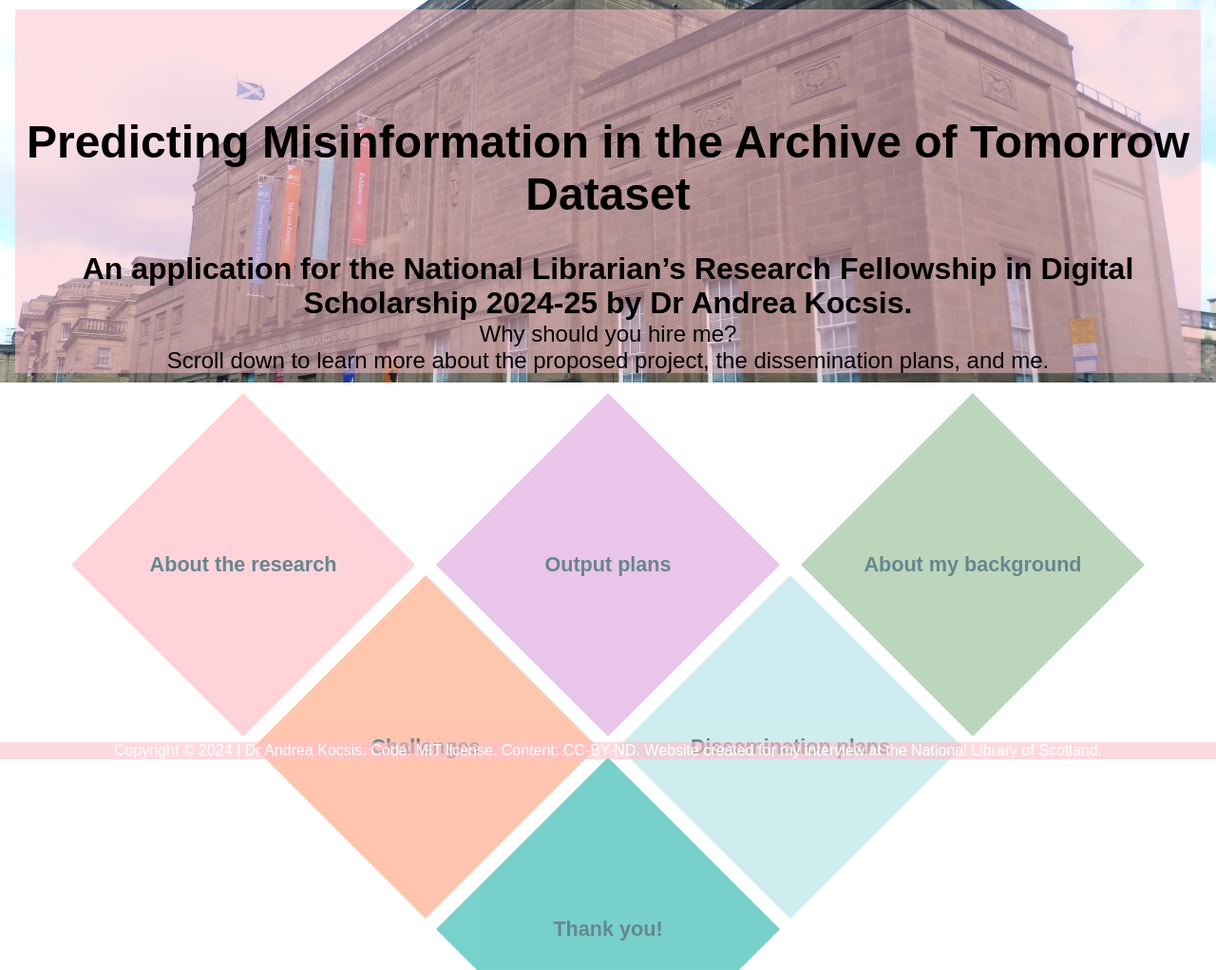
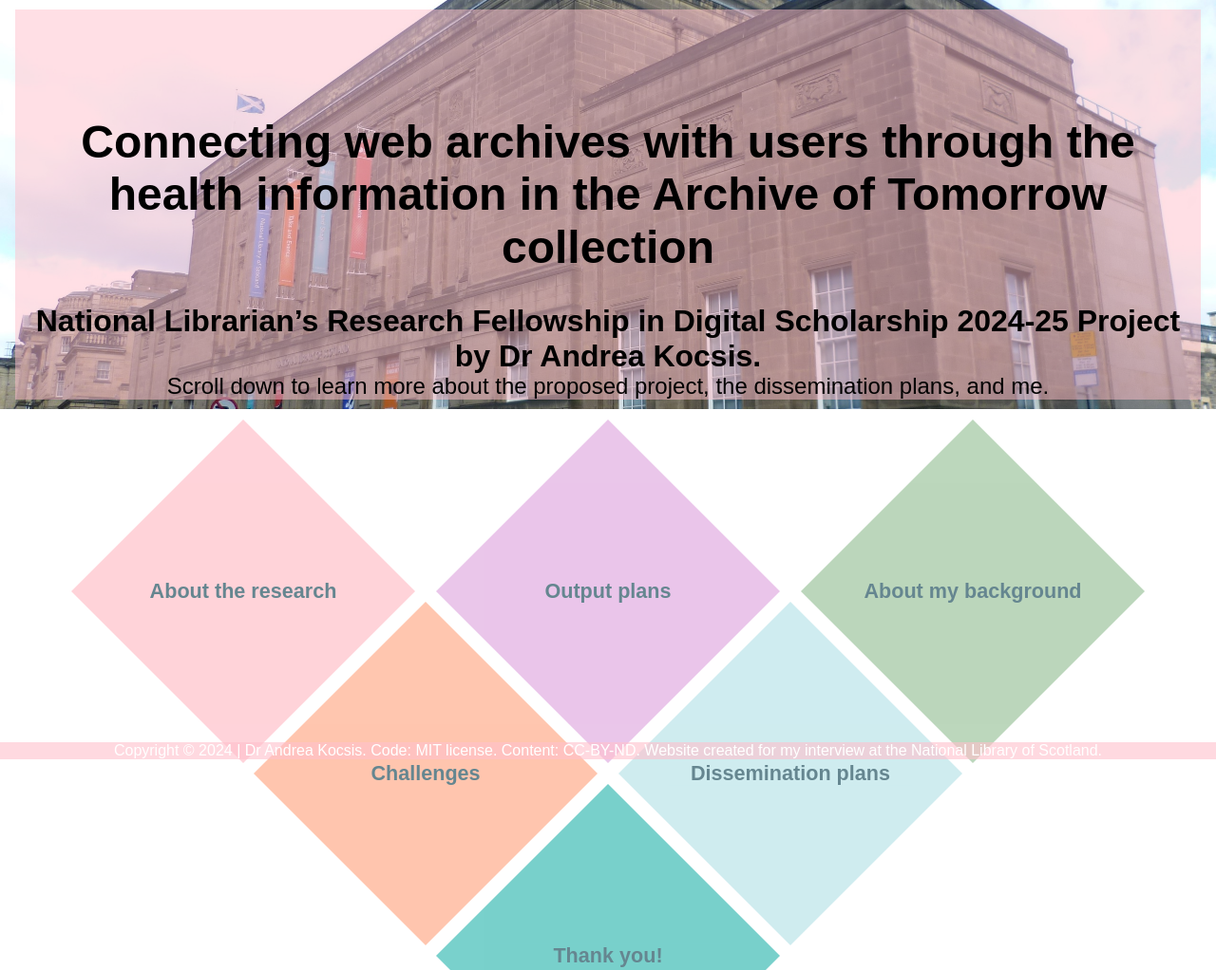
Before and after one commit to aurigandrea/AoTNLS, a website built with Parcel: page index.html in a window 1280 px wide. Shown: the top 1022 px of the page at 95% size. Built offline with nearby package versions, Linux system fonts and the light colour scheme.

Commit message:
Update index.html

```diff
--- a/index.html
+++ b/index.html
@@ -29,9 +29,8 @@
 <header>
   <div class="top-container">
     <div class="top-container_text">
-  <h1>Predicting Misinformation in the Archive of Tomorrow Dataset</h1>
-    <h2>An application for the National Librarian’s Research Fellowship in Digital Scholarship 2024-25 by Dr Andrea Kocsis.</h2>
-      <p>Why should you hire me?</p>
+  <h1>Connecting web archives with users through the health information in the Archive of Tomorrow collection</h1>
+    <h2>National Librarian’s Research Fellowship in Digital Scholarship 2024-25 Project by Dr Andrea Kocsis.</h2>
   <p>Scroll down to learn more about the proposed project, the dissemination plans, and me.</p>
   </div>
 </div>
```
